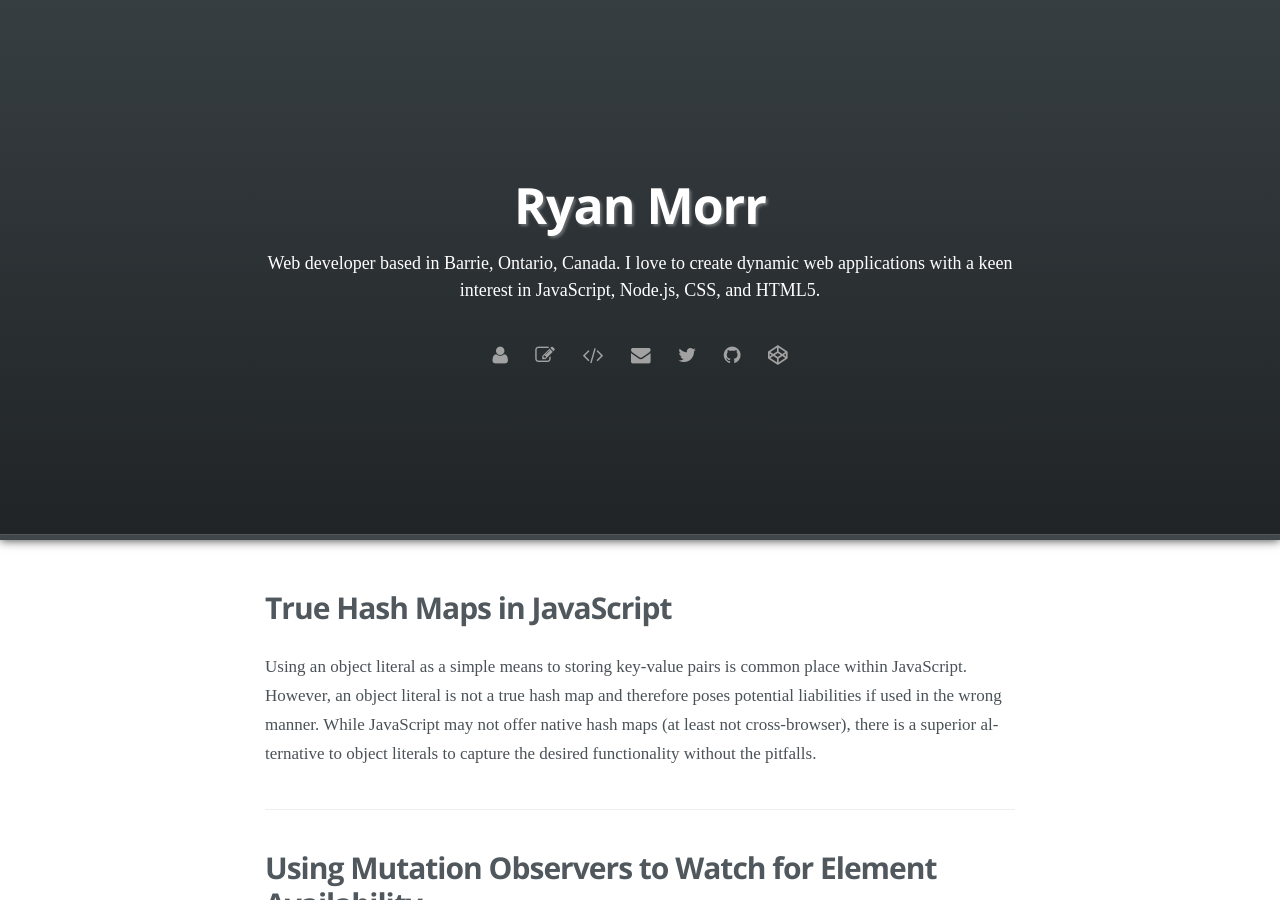
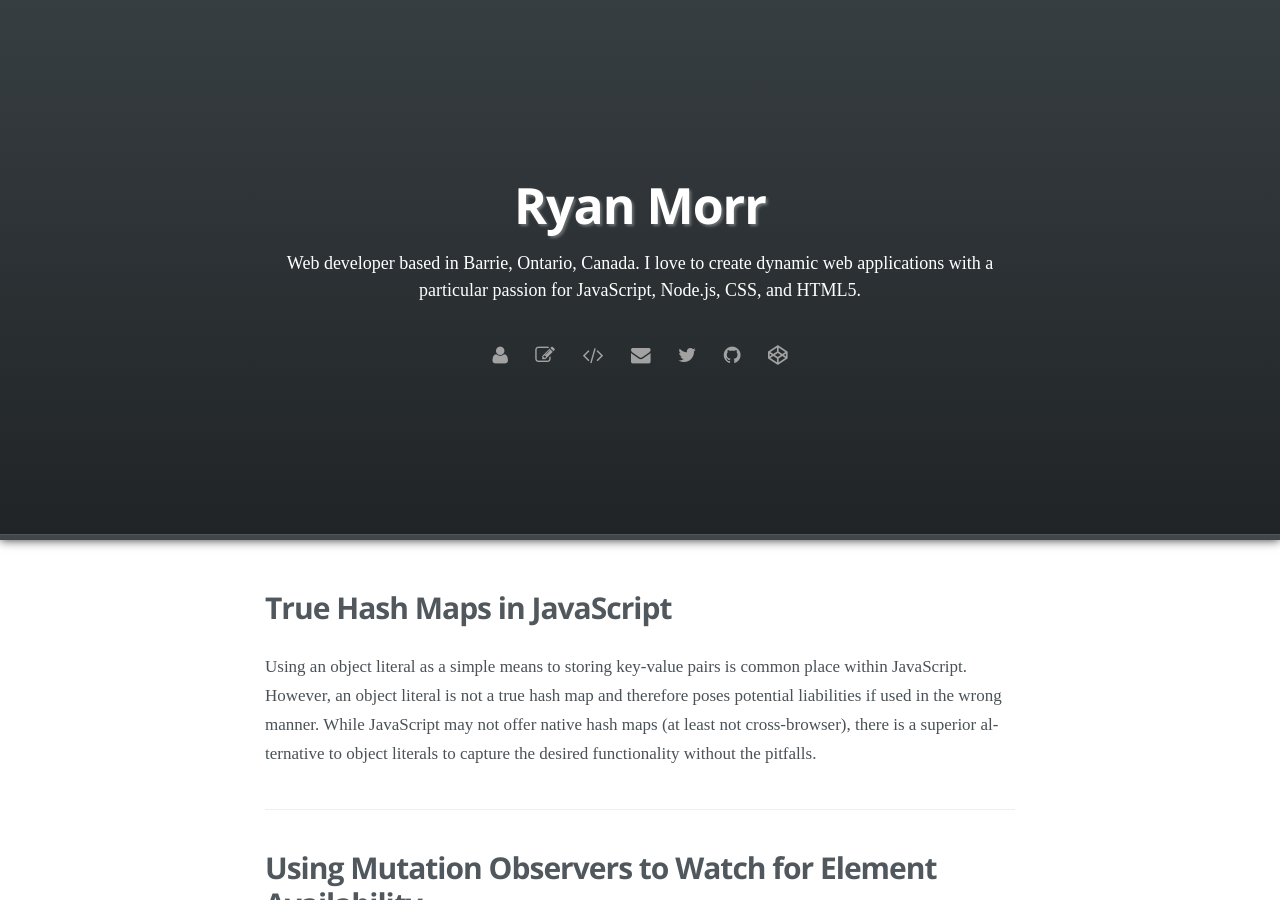
Before and after one commit to ryanmorr/ryanmorr.github.io, a Jekyll site: the page built from index.html, in a window 1280 px wide and 900 px high. Built offline with Jekyll 4.4.1, drawn with Linux system fonts in a browser that asks for light colours; some web fonts are replaced; the list of posts is cut into pages by our own code.

Commit message:
Update description

```diff
--- a/_config.yml
+++ b/_config.yml
@@ -2,7 +2,7 @@
 
 name: Ryan Morr
 email: rm.morr@gmail.com
-description: "Web developer based in Barrie, Ontario, Canada. I love to create dynamic web applications with a keen interest in JavaScript, Node.js, CSS, and HTML5."
+description: "Web developer based in Barrie, Ontario, Canada. I love to create dynamic web applications with a particular passion for JavaScript, Node.js, CSS, and HTML5."
 baseurl: ""
 url: "http://ryanmorr.com"
 
```
